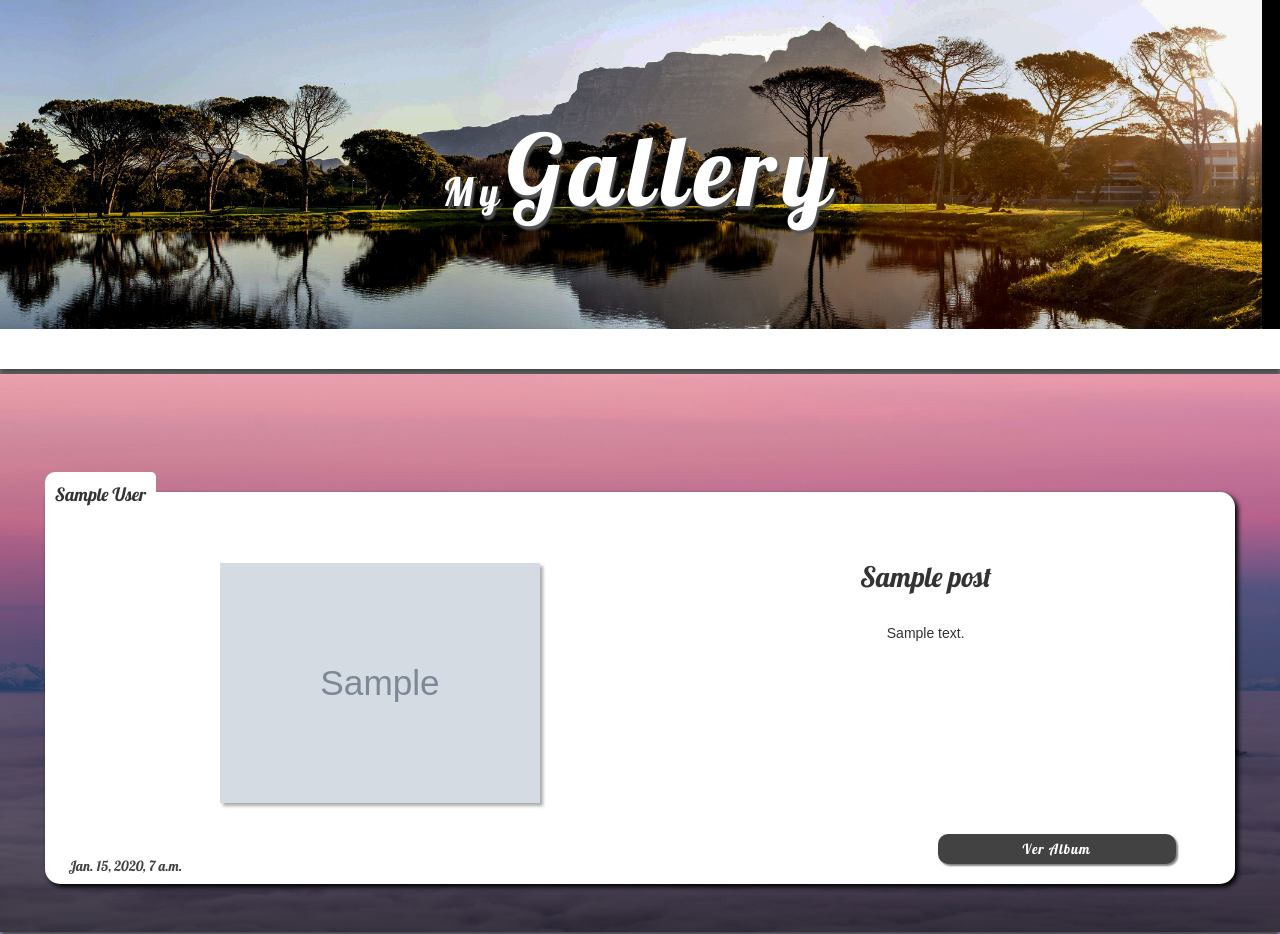
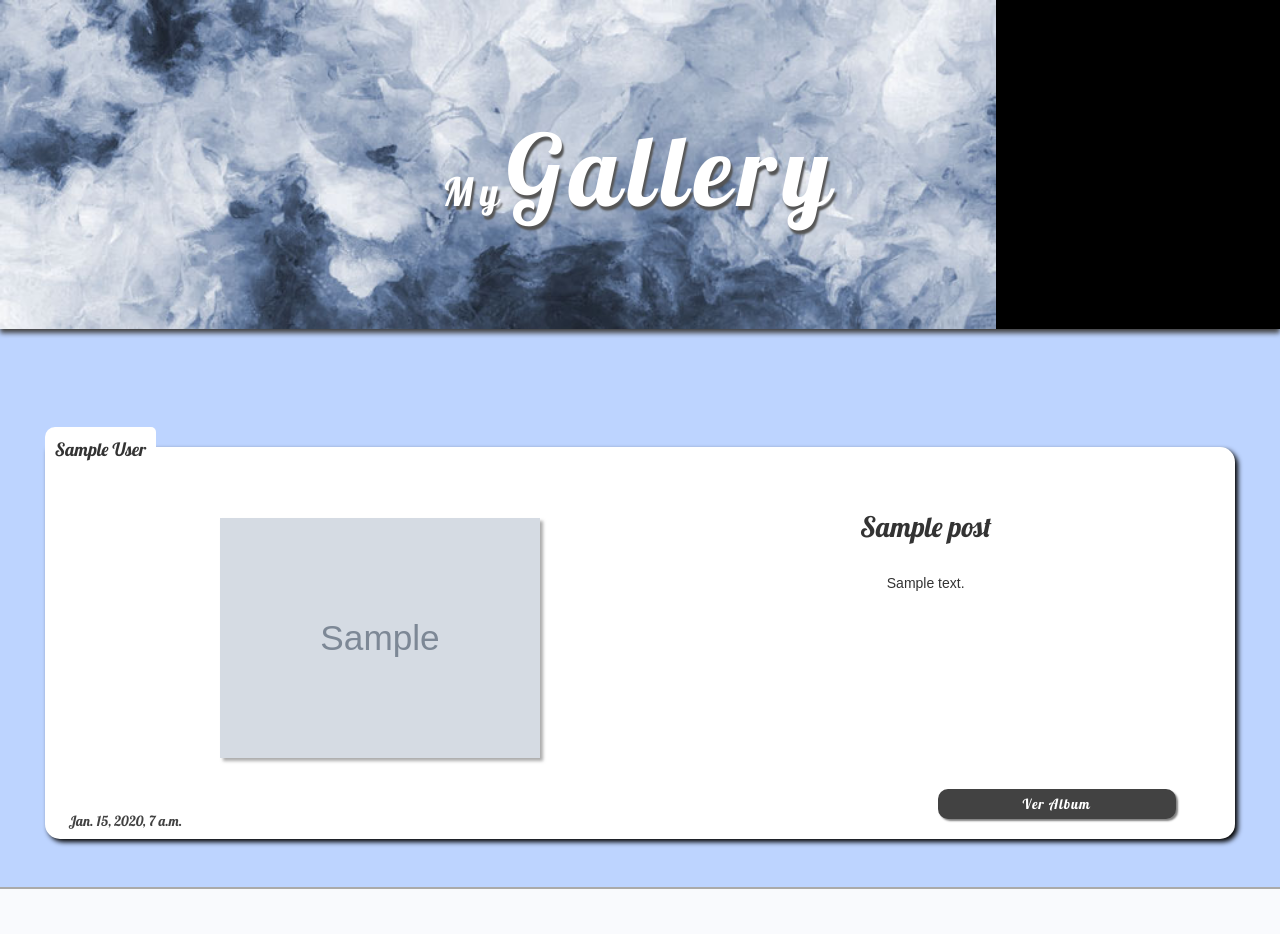
Before and after one commit to DeivisonCs/ADS-Labs, a Django app: page / in a window 1280 px wide. After the commit the page ends 889 px from the top, so only its background shows below. Run offline with Django 3.2, Linux system fonts and the light colour scheme; tables that the repository leaves empty hold one stand-in row (values such as "Sample post"); grey boxes marked "Sample" are stand-in pictures; some libraries are stand-ins or nearby versions.

Commit message:
new style

```diff
--- a/Gallery/static/css/Gallery.css
+++ b/Gallery/static/css/Gallery.css
@@ -12,7 +12,8 @@ header {
     display: flex;
     align-items: center;
     justify-content: center;
-    background-image: url(../imgs/7.1.jpg);
+    position: relative;
+    background-image: url(../imgs/8.jpg);
     background-size: contain;
     background-repeat: no-repeat;
     /* opacity: .9; */
@@ -38,11 +39,13 @@ header h1 .small {
     display: flex;
     align-items: center;
     gap: 15px;
+
+    position: absolute;
+    bottom: 0;
+
     width: 100%;
     height: 40px;
     padding: 0px 10px;
-    background-color: #fff;
-    box-shadow: 0px 4px 5px #424242;
 }
 
 .main_nav a {
@@ -74,15 +77,16 @@ main div {
     justify-content: center;
     height: 70vh;
     background-size: cover;
-    margin: 5px 0px 5px 0px;
+    /* margin-bottom: 5px; */
     /* border-radius: 10px; */
-    box-shadow: 0px 4px 5px #424242;
+    /* box-shadow: 0px 4px 5px #424242; */
 }
 
 main div .transparence {
     margin-top: -2px;
     width: 100%;
-    background-image: linear-gradient(to top, rgba(0, 0, 0, 0.719), rgba(0, 0, 0, 0.075));
+    /* background-image: linear-gradient(to top, rgba(0, 0, 0, 0.719), rgba(0, 0, 0, 0.075)); */
+    background-color: #bdd4ff;
 }
 
 main div .title{
@@ -203,7 +207,7 @@ main div .content ul::-webkit-scrollbar-thumb {
     border-radius: 5px;
 }
 
-.bg_1 {
+/* .bg_1 {
     background-image: url(../imgs/1.png);
 }
 .bg_2 {
@@ -214,7 +218,7 @@ main div .content ul::-webkit-scrollbar-thumb {
 }
 .bg_4 {
     background-image: url(../imgs/4.jpg);
-}
+} */
 
 #image_view {
     position: fixed;
--- a/Gallery/templates/album.html
+++ b/Gallery/templates/album.html
@@ -24,14 +24,16 @@
 
     <header class="img_on_bg logo_header">
         <h1><small>My</small>Gallery</h1>
-    </header>
+
         <nav class="main_nav">
             <a href="{% url 'gallery_posts' %}">Home</a>
             {% if user.is_authenticated %}
             <a href="{% url 'new_album' %}">New Album <span class="glyphicon glyphicon-plus"></span></a>
             <a href="{% url 'remove_album' pk=album.pk %}">Remove Album <span class="glyphicon glyphicon-minus"></span></a>
+            <a href="{% url 'new_album' pk=album.pk %}">Editar Album <span class="glyphicon glyphicon-minus"></span></a>
             {% endif %}
         </nav>
+    </header>
 
     <main id="album_body">
         <header id="album_header">
--- a/Gallery/templates/index.html
+++ b/Gallery/templates/index.html
@@ -20,12 +20,13 @@
 
     <header class="img_on_bg">
         <h1><span class="small">My</span>Gallery</h1>
+
+        <nav class="main_nav">
+            {% if user.is_authenticated %}
+            <a href="{% url 'new_album' %}">New Album <span class="glyphicon glyphicon-plus"></span></a>
+            {% endif %}
+        </nav>
     </header>
-    <nav class="main_nav">
-        {% if user.is_authenticated %}
-        <a href="{% url 'new_album' %}">New Album <span class="glyphicon glyphicon-plus"></span></a>
-        {% endif %}
-    </nav>
 
     {% if messages %}
     <ul class="messages">
```
Also changed, not shown: Gallery/static/css/album.css (+6 -3 lines), Gallery/static/css/new_album.css (+8 -4 lines), Gallery/templates/new_album.html (+4 -3 lines), compose.yaml (+15 -15 lines), teste.py (deleted, +0 -41 lines), Gallery/media/Gallery/users_images/8.jpg (added), Gallery/media/Gallery/users_images/H614_THE_BLACK_HECTOR_bDEHwyl.jpeg (added), Gallery/media/Gallery/users_images/SchoolEmblem.png (added), Gallery/static/imgs/8.jpg (added), 1 other file. Lines whose indentation alone changed are shown as unchanged.
